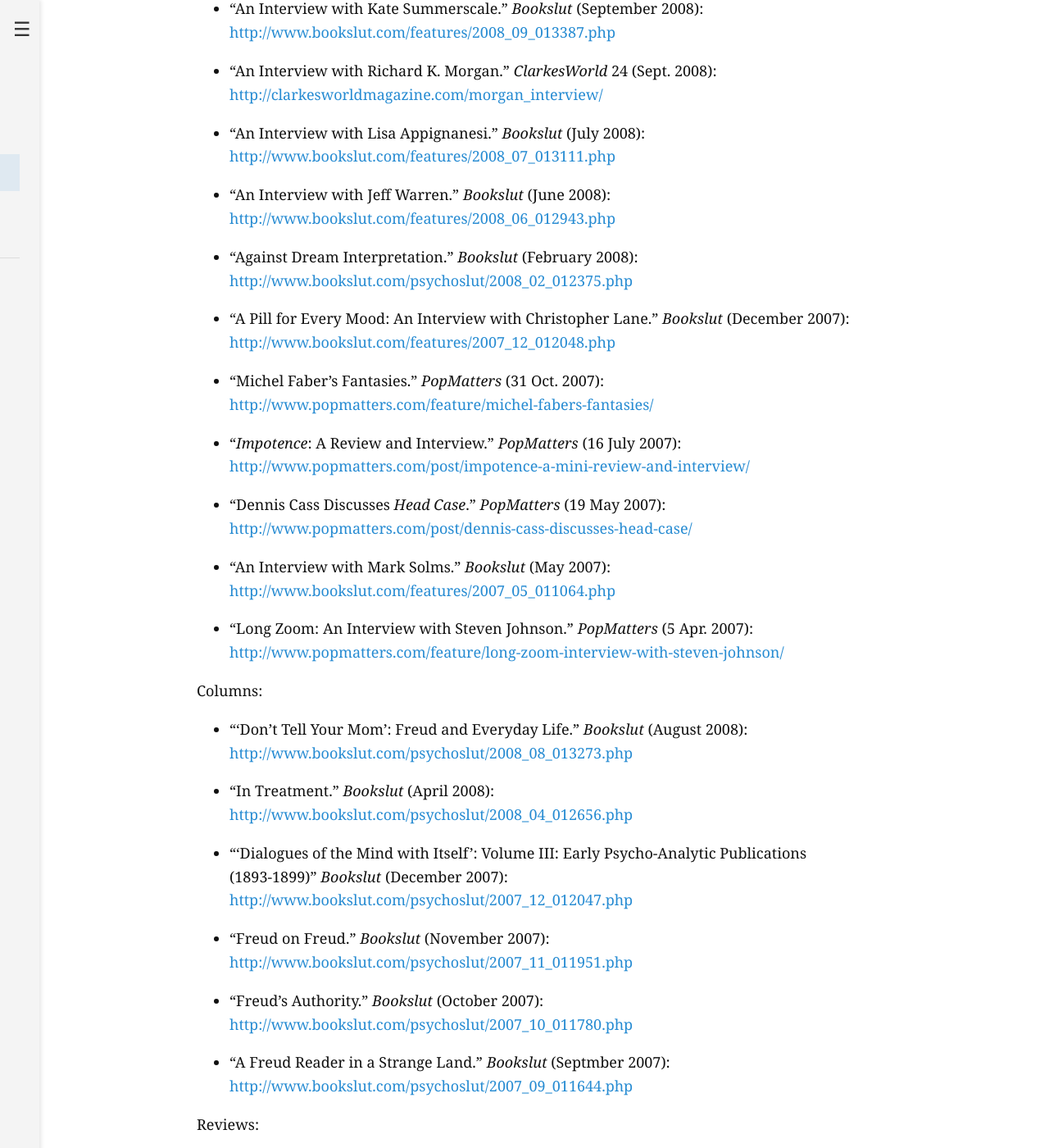
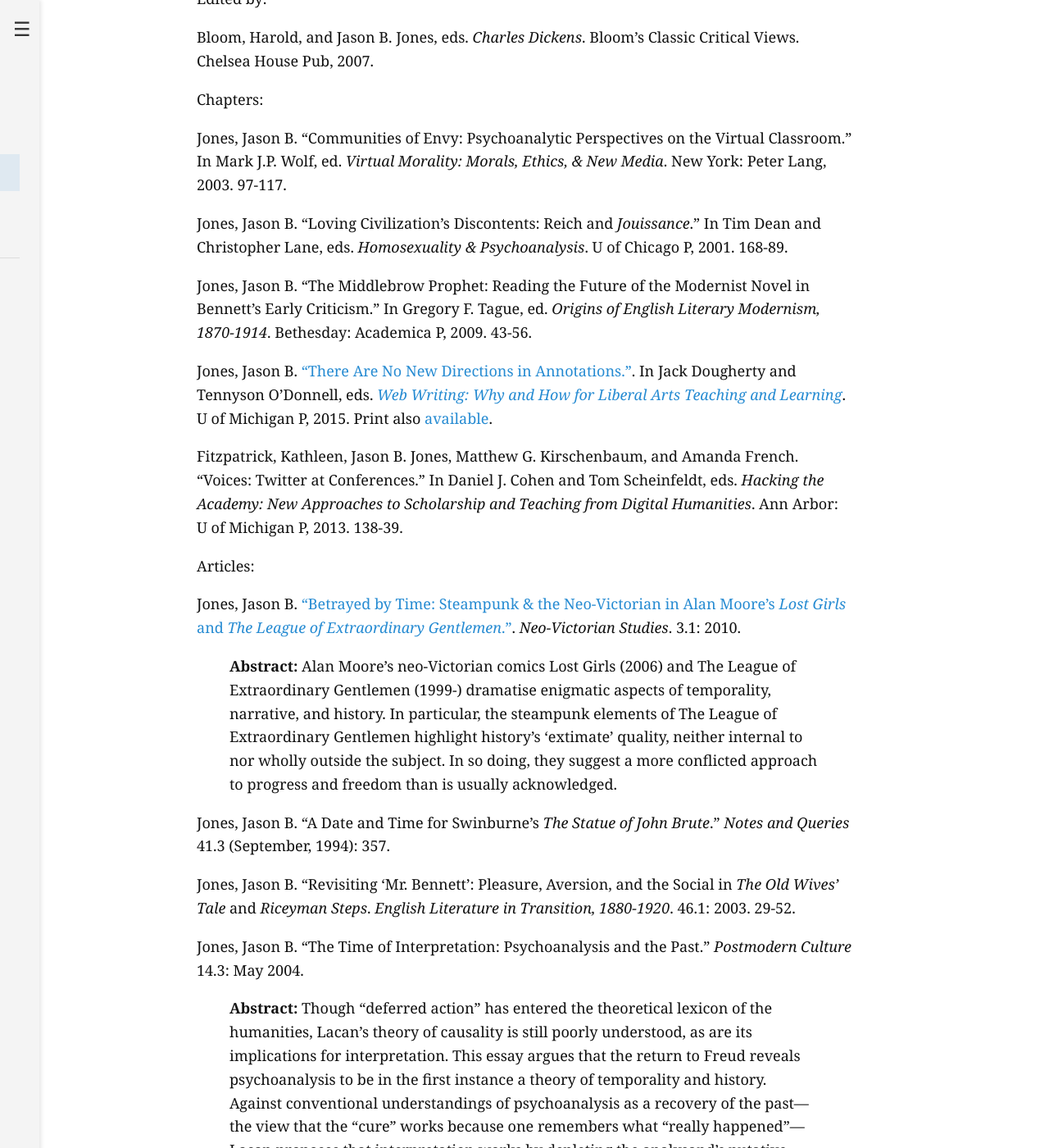
Before and after one commit to jbj-ph/thesaltbox, a Jekyll site: the page built from writing.md, in a window 1280 px wide and 1400 px high, scrolled down 426 px. Shown: the whole window at 82% size. Built offline with Jekyll 4.4.1, drawn with Linux system fonts in a browser that asks for light colours; some of the changed text lies outside the part shown.

Commit message:
New links and updated writing page

```diff
--- a/writing.md
+++ b/writing.md
@@ -4,9 +4,50 @@
 permalink: /writing/
 ---
 
-Criticism, Interviews, and Columns:
+## Academic Writing
+
+Book:
+
+Jones, Jason B. _Lost Causes: Historical Consciousness in Victorian Literature_. Columbus: Ohio State UP, 2006. (If your library has JSTOR you may be able to access it here!)
+
+Edited by:
+
+Bloom, Harold, and Jason B. Jones, eds. _Charles Dickens_. Bloom's Classic Critical Views. Chelsea House Pub, 2007.
+
+Chapters:
+
+Jones, Jason B. "Communities of Envy: Psychoanalytic Perspectives on the Virtual Classroom." In Mark J.P. Wolf, ed. _Virtual Morality: Morals, Ethics, & New Media_. New York: Peter Lang, 2003. 97-117.
+
+Jones, Jason B. "Loving Civilization's Discontents: Reich and _Jouissance_." In Tim Dean and Christopher Lane, eds. _Homosexuality & Psychoanalysis_. U of Chicago P, 2001. 168-89.
+
+Jones, Jason B. "The Middlebrow Prophet: Reading the Future of the Modernist Novel in Bennett's Early Criticism." In Gregory F. Tague, ed. _Origins of English Literary Modernism, 1870-1914_. Bethesday: Academica P, 2009. 43-56.
+
+Jones, Jason B. ["There Are No New Directions in Annotations."](https://webwriting.trincoll.edu/chapter/jones/index.html). In Jack Dougherty and Tennyson O'Donnell, eds. [_Web Writing: Why and How for Liberal Arts Teaching and Learning_](https://webwriting.trincoll.edu/). U of Michigan P, 2015. Print also [available](https://press.umich.edu/Books/W/Web-Writing2).
+
+Fitzpatrick, Kathleen, Jason B. Jones, Matthew G. Kirschenbaum, and Amanda French. "Voices: Twitter at Conferences." In Daniel J. Cohen and Tom Scheinfeldt, eds. _Hacking the Academy: New Approaches to Scholarship and Teaching from Digital Humanities_. Ann Arbor: U of Michigan P, 2013. 138-39.
+
+Articles:
+
+Jones, Jason B. ["Betrayed by Time: Steampunk & the Neo-Victorian in Alan Moore's _Lost Girls_ and _The League of Extraordinary Gentlemen_."](https://neovictorianstudies.com/article/view/252). _Neo-Victorian Studies_. 3.1: 2010.
+
+> **Abstract:** Alan Moore’s neo-Victorian comics Lost Girls (2006) and The League of Extraordinary Gentlemen (1999-) dramatise enigmatic aspects of temporality, narrative, and history. In particular, the steampunk elements of The League of Extraordinary Gentlemen highlight history’s ‘extimate’ quality, neither internal to nor wholly outside the subject. In so doing, they suggest a more conflicted approach to progress and freedom than is usually acknowledged.
+
+Jones, Jason B. "A Date and Time for Swinburne's _The Statue of John Brute_." _Notes and Queries_ 41.3 (September, 1994): 357.
+
+Jones, Jason B. "Revisiting 'Mr. Bennett': Pleasure, Aversion, and the Social in _The Old Wives' Tale_ and _Riceyman Steps_. _English Literature in Transition, 1880-1920_. 46.1: 2003. 29-52.
+
+Jones, Jason B. "The Time of Interpretation: Psychoanalysis and the Past." _Postmodern Culture_ 14.3: May 2004.
+
+> **Abstract:** Though “deferred action” has entered the theoretical lexicon of the humanities, Lacan’s theory of causality is still poorly understood, as are its implications for interpretation. This essay argues that the return to Freud reveals psychoanalysis to be in the first instance a theory of temporality and history. Against conventional understandings of psychoanalysis as a recovery of the past—the view that the “cure” works because one remembers what “really happened”—Lacan proposes that interpretation works by depleting the analysand’s putative knowledge of the past. Paradoxically, by draining the past of meaning, Lacanian analysis binds us to the work of history. The essay offers a systematic reading of Lacan’s 1950s works on technique, connecting these with later developments to clarify the anti-narrative emphasis in psychoanalytic theory.
 
 
+
+Reports:
+
+Kirk Anne,  et al. ["Building Capacity for Digital Humanities: A Framework for Institutional Planning."](https://library.educause.edu/resources/2017/5/building-capacity-for-digital-humanities-a-framework-for-institutional-planning) Educause/ECAR. 2017.
+
+
+## Popular Criticism, Interviews, and Columns:
 
 Interviews:
 
```
Also changed, not shown: quick-links.html (+11 -0 lines).
